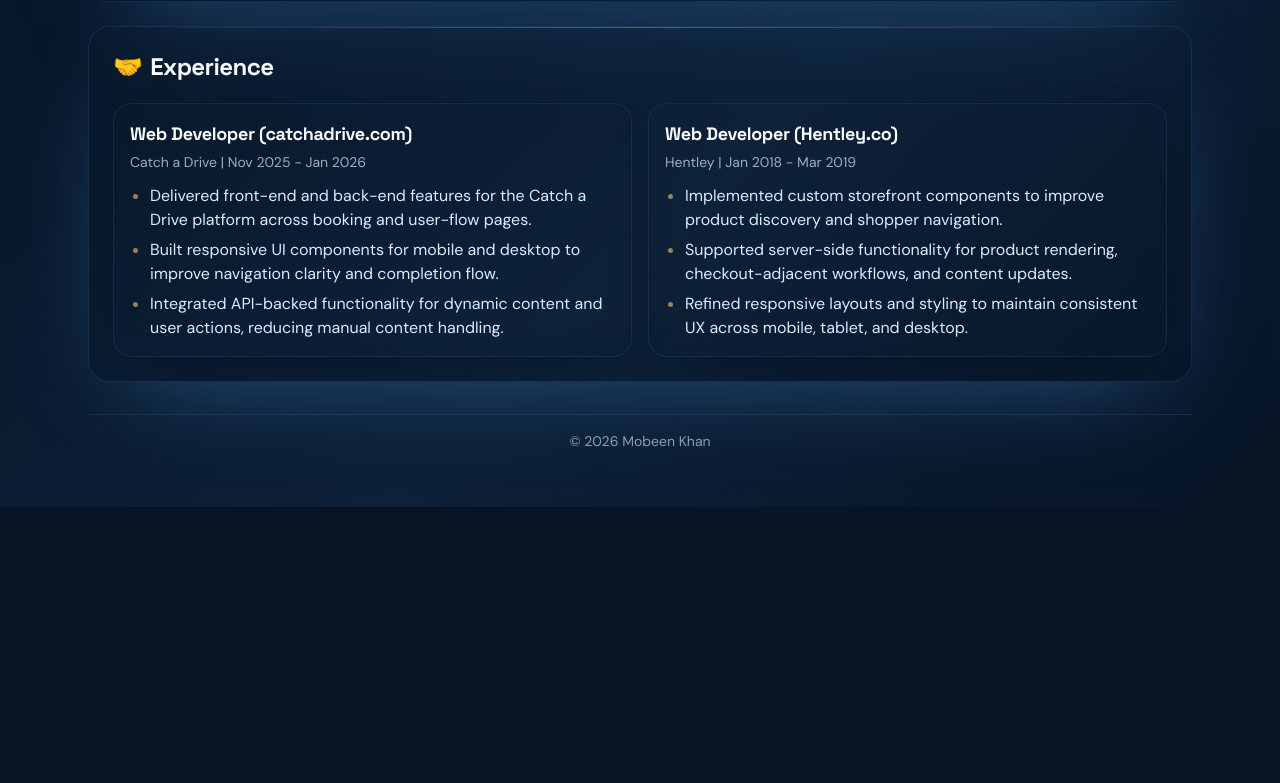
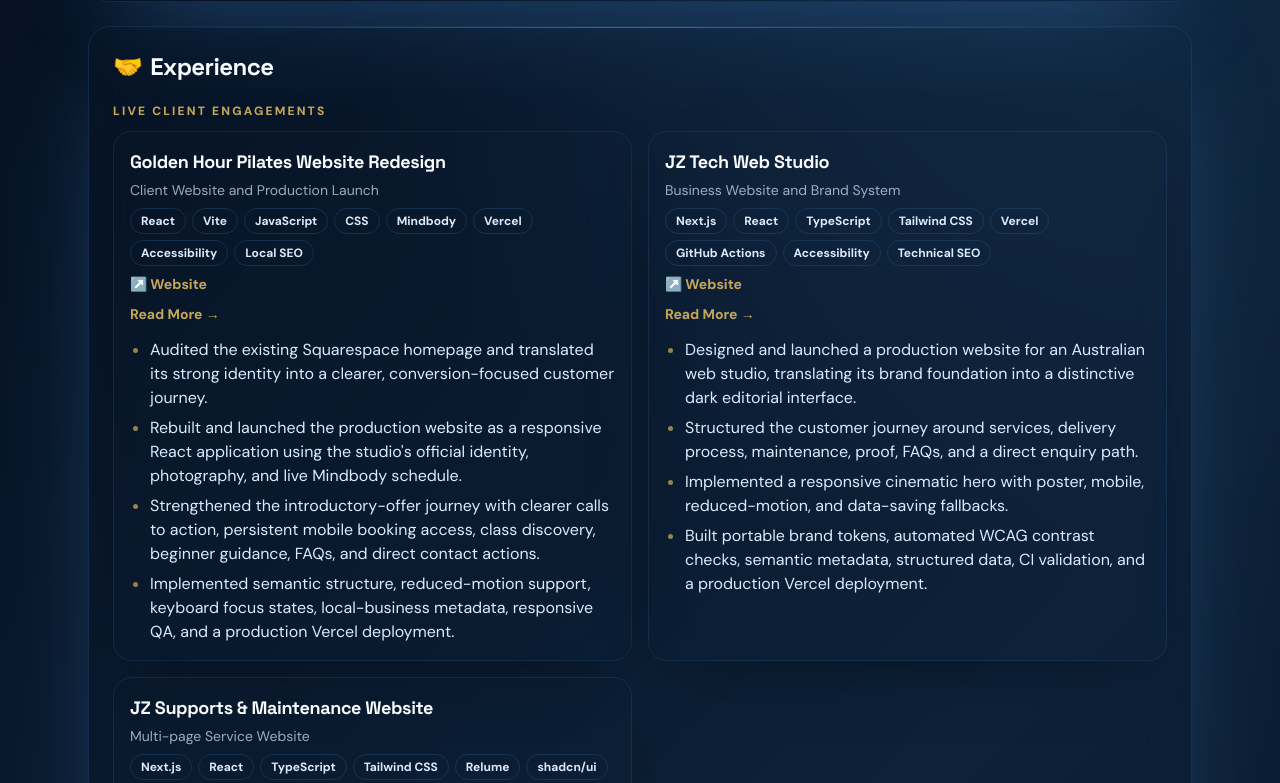
Before and after one commit to mobeen786822/Portfolio, a React (Vite) app: page / in a window 1280 px wide. Shown: the part 1417-2200 px from the top of the page. Before the commit the page ends 1924 px from the top, so only its background shows below. Built offline with nearby package versions, Linux system fonts and the light colour scheme.

Commit message:
refactor: move live client sites to experience

```diff
--- a/src/App.jsx
+++ b/src/App.jsx
@@ -35,7 +35,7 @@ const certifications = [
   },
 ];
 
-const projects = [
+const allWork = [
   {
     title: "Bunkerify",
     category: "Cybersecurity Platform",
@@ -184,6 +184,21 @@ const projects = [
   },
 ];
 
+const clientExperienceTitles = new Set([
+  "Golden Hour Pilates Website Redesign",
+  "JZ Tech Web Studio",
+  "JZ Supports & Maintenance Website",
+]);
+
+const clientExperience = allWork.filter((item) => clientExperienceTitles.has(item.title));
+const projects = allWork.filter((item) => !clientExperienceTitles.has(item.title));
+
+const experienceReadMoreMap = {
+  "Golden Hour Pilates Website Redesign": "/experience/golden-hour-pilates",
+  "JZ Tech Web Studio": "/experience/jz-tech",
+  "JZ Supports & Maintenance Website": "/experience/jzsm",
+};
+
 const projectDetailPages = {
   "incident-console": {
     title: "Production Support Incident Console",
@@ -304,9 +319,9 @@ const cybersecurityTools = [
   "Firewall Configuration",
 ];
 
-function Panel({ title, icon, children, className = "" }) {
+function Panel({ title, icon, children, className = "", id }) {
   return (
-    <section className={`relative overflow-hidden rounded-[1.35rem] border border-[#2e5f93]/30 bg-[#0d2138]/72 p-4 shadow-soft backdrop-blur-xl before:absolute before:inset-x-6 before:top-0 before:h-px before:bg-gradient-to-r before:from-transparent before:via-[#c7a65a]/45 before:to-transparent sm:p-6 ${className}`}>
+    <section id={id} className={`relative overflow-hidden rounded-[1.35rem] border border-[#2e5f93]/30 bg-[#0d2138]/72 p-4 shadow-soft backdrop-blur-xl before:absolute before:inset-x-6 before:top-0 before:h-px before:bg-gradient-to-r before:from-transparent before:via-[#c7a65a]/45 before:to-transparent sm:p-6 ${className}`}>
       <h2 className="relative font-heading text-xl font-bold tracking-[-0.025em] text-slate-50 sm:text-2xl">
         <span className="mr-2">{icon}</span>
         {title}
@@ -468,11 +483,30 @@ function OverviewPage() {
           </ul>
         </Panel>
 
-        <Panel title="Experience" icon={"\u{1F91D}"} className="lg:col-span-12">
-          <div className="grid gap-4 md:grid-cols-2">
-            {volunteer.map((item) => (
-              <Card key={item.title} title={item.title} subtitle={`${item.org} | ${item.dates}`} points={item.points} />
-            ))}
+        <Panel title="Experience" icon={"\u{1F91D}"} className="lg:col-span-12" id="experience">
+          <div>
+            <h3 className="text-xs font-black uppercase tracking-[0.18em] text-[#c7a65a]">Live client engagements</h3>
+            <div className="mt-3 grid gap-4 md:grid-cols-2">
+              {clientExperience.map((item) => (
+                <Card
+                  key={item.title}
+                  title={item.title}
+                  subtitle={item.category}
+                  links={item.website ? [{ label: "Website", href: item.website }] : []}
+                  techStack={item.techStack}
+                  points={item.points}
+                  readMorePath={experienceReadMoreMap[item.title]}
+                />
+              ))}
+            </div>
+          </div>
+          <div className="pt-2">
+            <h3 className="text-xs font-black uppercase tracking-[0.18em] text-[#c7a65a]">Previous web development roles</h3>
+            <div className="mt-3 grid gap-4 md:grid-cols-2">
+              {volunteer.map((item) => (
+                <Card key={item.title} title={item.title} subtitle={`${item.org} | ${item.dates}`} points={item.points} />
+              ))}
+            </div>
           </div>
         </Panel>
       </main>
@@ -484,9 +518,6 @@ function ProjectsPage() {
   const readMoreMap = {
     "Production Support Incident Console": "/projects/incident-console",
     "Job Application Assistant": "/projects/job-application-assistant",
-    "Golden Hour Pilates Website Redesign": "/projects/golden-hour-pilates",
-    "JZ Tech Web Studio": "/projects/jz-tech",
-    "JZ Supports & Maintenance Website": "/projects/jzsm",
   };
 
   return (
@@ -611,7 +642,10 @@ function ProjectDetailPage() {
     );
   }
 
-  const project = projects.find((item) => item.title === detail.title);
+  const project = allWork.find((item) => item.title === detail.title);
+  const isClientExperience = clientExperienceTitles.has(detail.title);
+  const backPath = isClientExperience ? "/#experience" : "/projects";
+  const backLabel = isClientExperience ? "Experience" : "Projects";
   const externalLinks = [
     ...(project?.repo ? [{ label: "GitHub", href: project.repo }] : []),
     ...(project?.website ? [{ label: "Live Site", href: project.website }] : []),
@@ -620,9 +654,9 @@ function ProjectDetailPage() {
   return (
     <>
       <main className="mt-6 grid gap-4 sm:mt-8 sm:gap-6">
-        <Panel title="Project Detail" icon={"🧾"}>
-          <Link to="/projects" className="inline-flex items-center text-sm font-semibold text-[#c7a65a] hover:text-blue-100">
-            ← Back to Projects
+        <Panel title={isClientExperience ? "Experience Detail" : "Project Detail"} icon={"🧾"}>
+          <Link to={backPath} className="inline-flex items-center text-sm font-semibold text-[#c7a65a] hover:text-blue-100">
+            ← Back to {backLabel}
           </Link>
 
           <h1 className="font-heading text-2xl font-bold tracking-[-0.035em] text-slate-50 sm:text-3xl">{detail.title}</h1>
@@ -691,6 +725,7 @@ export default function App() {
         <Route path="/" element={<OverviewPage />} />
         <Route path="/projects" element={<ProjectsPage />} />
         <Route path="/projects/:slug" element={<ProjectDetailPage />} />
+        <Route path="/experience/:slug" element={<ProjectDetailPage />} />
       </Routes>
       <Footer />
     </div>
```
